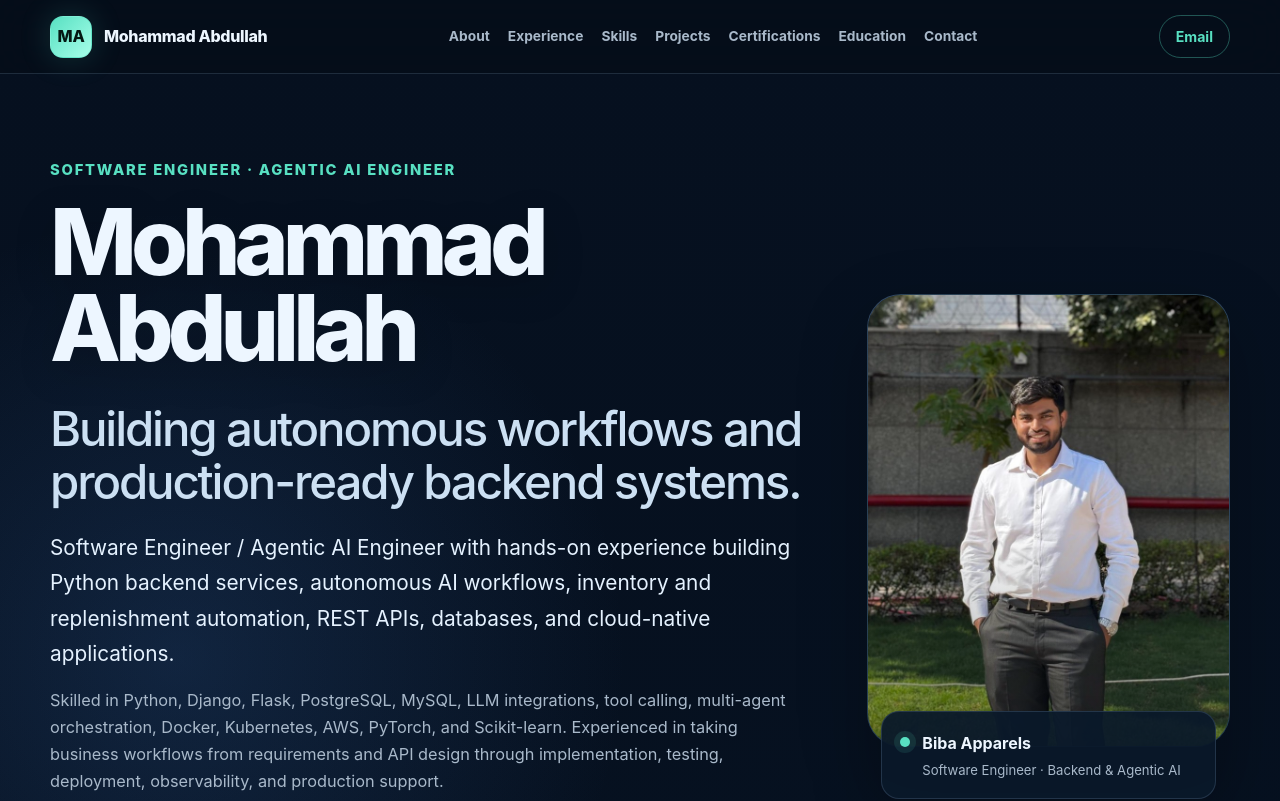
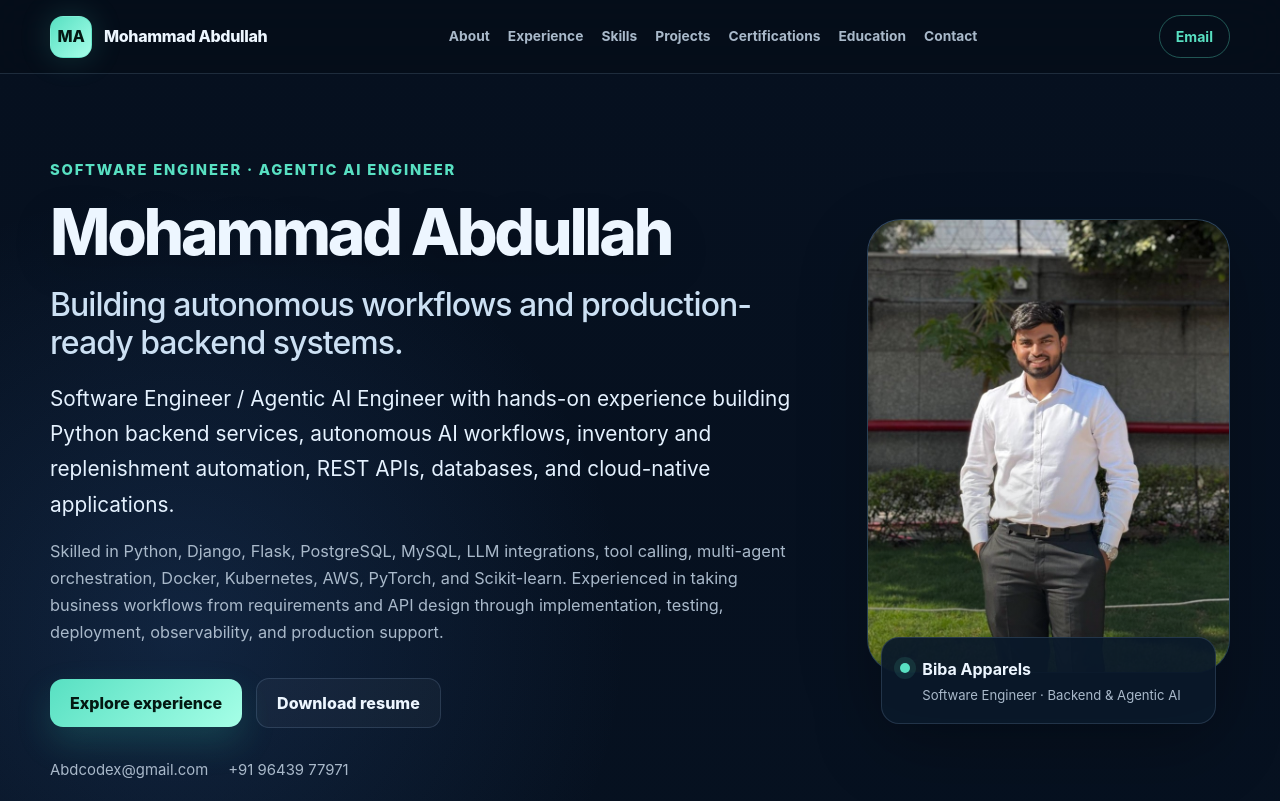
Before and after one commit to Abdcodex/portfolio, an Angular app: page / in a window 1280 px wide. Shown: the top 801 px of the page. Built offline with nearby package versions, Linux system fonts and the light colour scheme.

Commit message:
updaet font size
Co-Authored-By: te <447852+te@users.noreply.github.com>

```diff
--- a/src/styles.scss
+++ b/src/styles.scss
@@ -170,7 +170,7 @@ a {
   margin: 0 0 20px;
   max-width: 850px;
   color: #e4f1ff;
-  font-size: clamp(2rem, 4vw, 3.7rem);
+  font-size: clamp(1.55rem, 3vw, 2.55rem);
   font-weight: 780;
   line-height: 1.08;
   letter-spacing: -0.045em;
@@ -201,20 +201,20 @@ a {
   margin: 0;
   max-width: 760px;
   color: var(--text);
-  font-size: clamp(3.6rem, 7.2vw, 6.35rem);
+  font-size: clamp(2.5rem, 5vw, 4.15rem);
   font-weight: 800;
-  line-height: 0.94;
-  letter-spacing: -0.065em;
+  line-height: 1.02;
+  letter-spacing: -0.05em;
   text-shadow: 0 12px 40px rgba(0, 0, 0, 0.2);
 }
 
 .hero-copy h2 {
-  margin: 30px 0 22px;
+  margin: 22px 0 18px;
   max-width: 830px;
   color: #cce0f3;
-  font-size: clamp(1.75rem, 3.7vw, 3.45rem);
-  line-height: 1.12;
-  letter-spacing: -0.045em;
+  font-size: clamp(1.3rem, 2.5vw, 2.15rem);
+  line-height: 1.2;
+  letter-spacing: -0.03em;
 }
 
 .hero-summary {
@@ -770,7 +770,7 @@ a {
   }
 
   .hero-copy h1 {
-    font-size: clamp(3.15rem, 15vw, 5rem);
+    font-size: clamp(2.25rem, 11vw, 3.4rem);
   }
 
   .hero .eyebrow {
```
